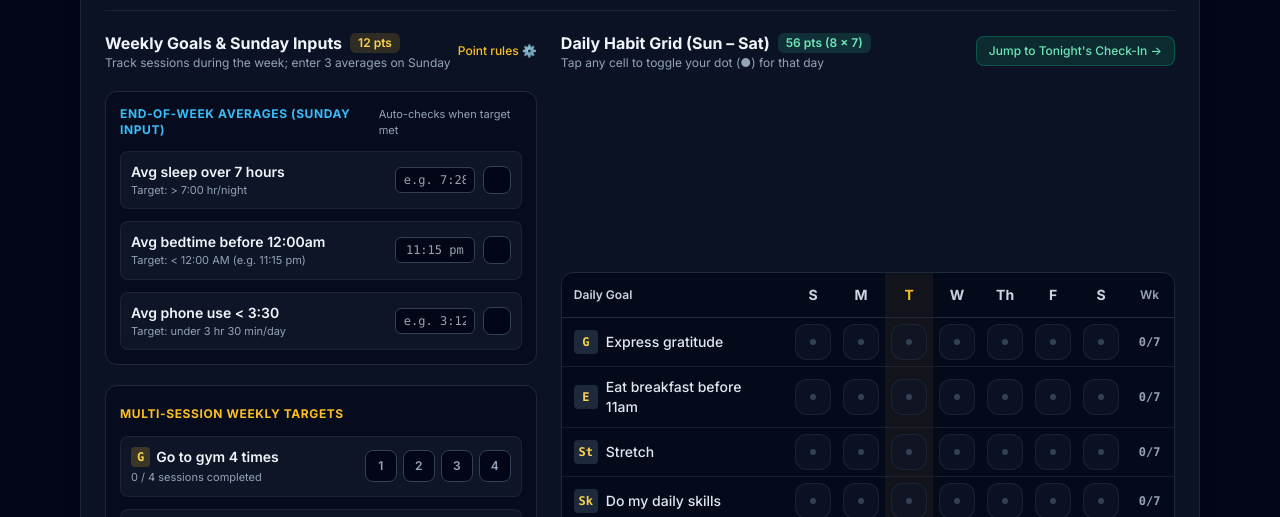
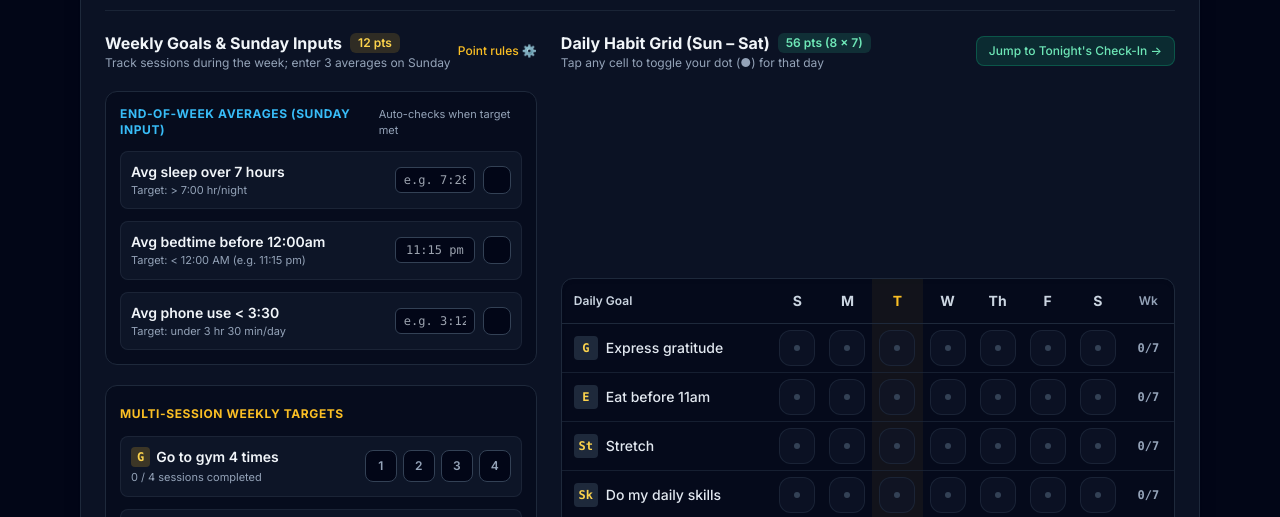
Before and after one commit to Mikequint94/habit-tracker, a website: page index.html in a window 1280 px wide. Shown: the part 250-767 px from the top of the page. Drawn offline with nearby package versions, Linux system fonts and the light colour scheme.

Commit message:
Rename "Eat breakfast before 11am" to "Eat before 11am"
Wording only; the habit id stays "breakfast" so saved weeks and the
automatic fill keep working.

Co-Authored-By: Claude Opus 5.5 <noreply@anthropic.com>

```diff
--- a/index.html
+++ b/index.html
@@ -618,7 +618,7 @@ create policy "Public anon access" on public.habit_weeks for all using (true) wi
 
     const DAILY_HABITS = [
       { id: 'gratitude', code: 'G', name: 'Express gratitude', desc: 'Write or reflect on daily gratitude' },
-      { id: 'breakfast', code: 'E', name: 'Eat breakfast before 11am', desc: 'First meal before 11:00 AM' },
+      { id: 'breakfast', code: 'E', name: 'Eat before 11am', desc: 'First meal before 11:00 AM' },
       { id: 'stretch', code: 'St', name: 'Stretch', desc: 'Daily mobility & stretching session' },
       { id: 'skills', code: 'Sk', name: 'Do my daily skills', desc: 'Dedicated daily skill practice' },
       { id: 'vitamins', code: 'V', name: 'Take vitamins', desc: 'Daily supplement & vitamin stack' },
```
Also changed, not shown: README.md.
